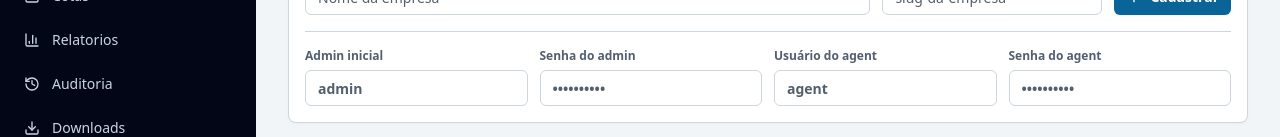
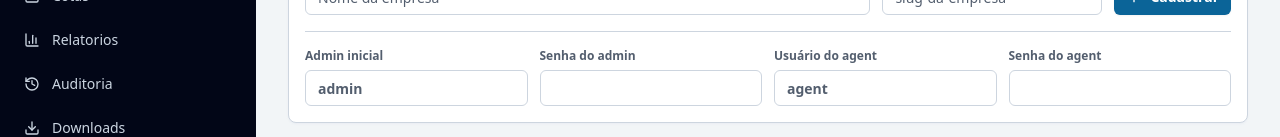
Before and after one commit to connectbrazilads/bilhetagem, a Next.js app in the folder frontend/: page /organizations in a window 1280 px wide. Shown: the part 364-501 px from the top of the page. Built offline with nearby package versions, Linux system fonts and the light colour scheme; no server answers; sample sign-in values are in the browser's storage.

Commit message:
Require custom organization seed passwords

```diff
--- a/frontend/app/organizations/page.tsx
+++ b/frontend/app/organizations/page.tsx
@@ -28,9 +28,9 @@ const emptyForm = {
   slug: "",
   is_active: true,
   admin_username: "admin",
-  admin_password: "admin12345",
+  admin_password: "",
   agent_username: "agent",
-  agent_password: "agent12345",
+  agent_password: "",
 };
 
 export default function OrganizationsPage() {
```
Also changed, not shown: 2 other files (tests, documents, lock files or other folders).
